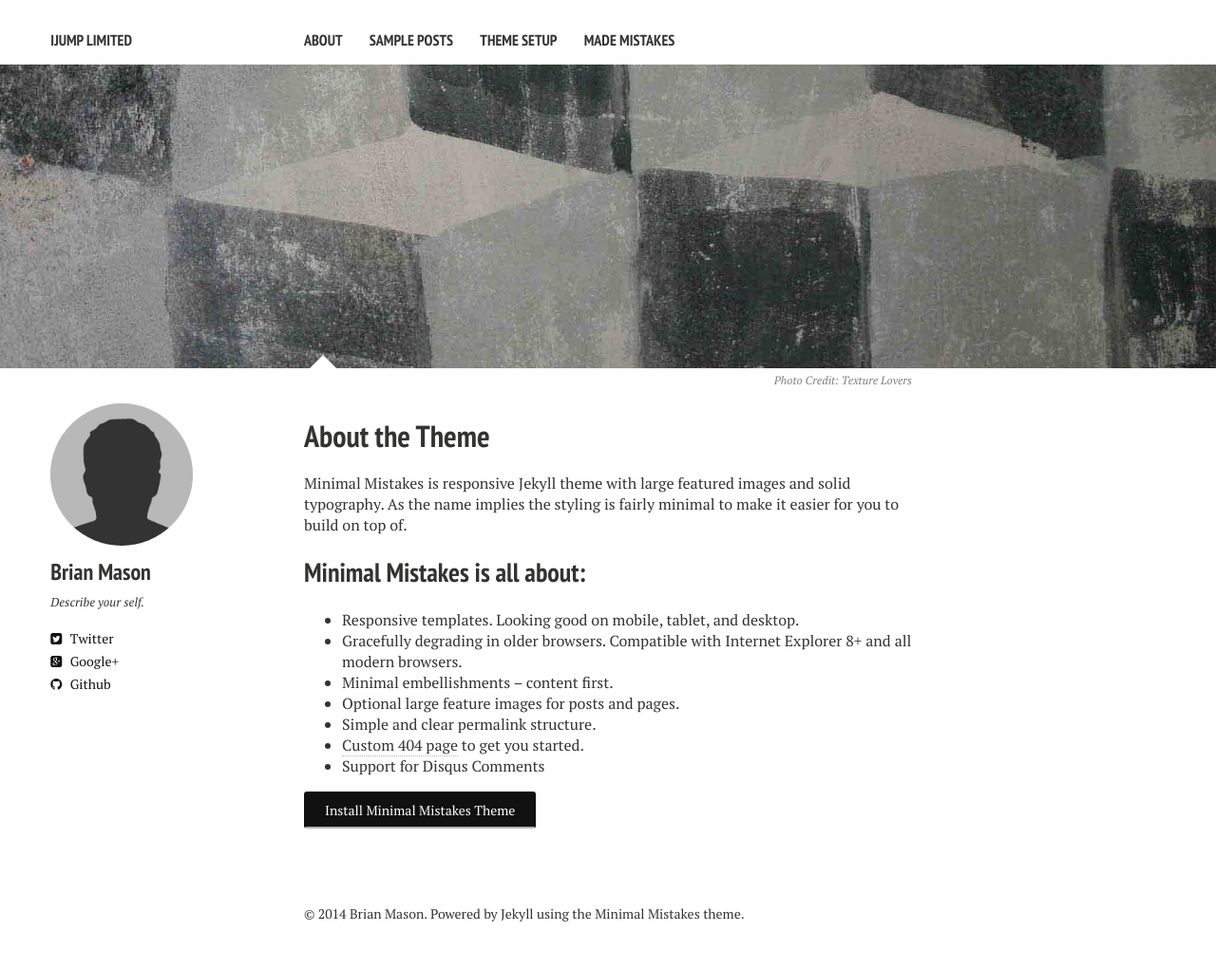
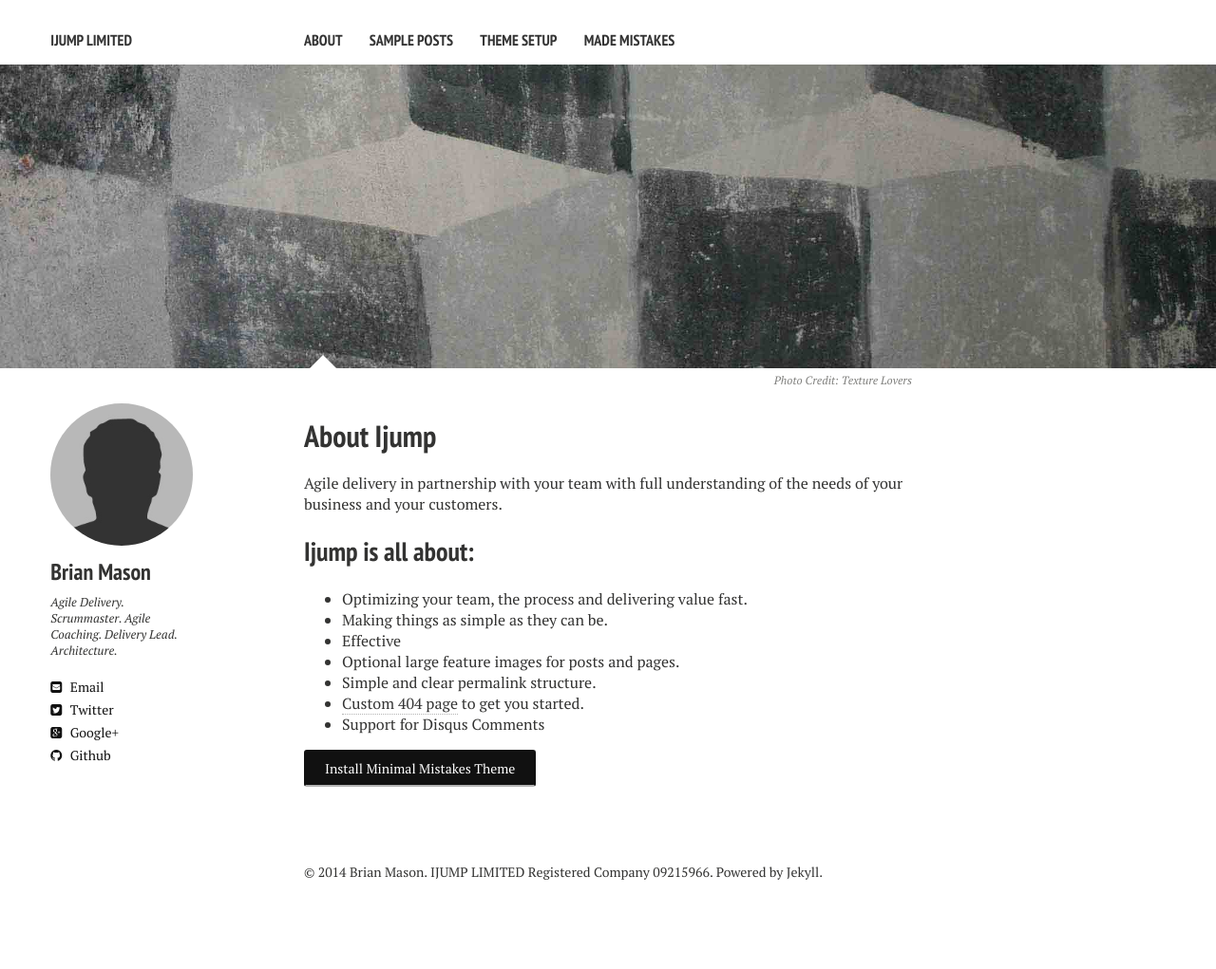
Before and after one commit to ijumper/ijumper.github.io, a Jekyll site: the page built from about/index.md, in a window 1280 px wide. Shown: the whole page at 95% size. Built offline with Jekyll 4.4.1, drawn with Linux system fonts in a browser that asks for light colours; nearby versions of some CDN libraries; after the commit the page ends 977 px from its top, so only the background shows below that.

Commit message:
second commit:

```diff
--- a/_config.yml
+++ b/_config.yml
@@ -28,8 +28,8 @@ kramdown:
 owner:
   name: Brian Mason
   avatar: bio-photo.jpg
-  bio: "Describe your self."
-  email:
+  bio: "Agile Delivery. Scrummaster. Agile Coaching. Delivery Lead. Architecture."
+  email: ask@ijump.co.uk
   disqus-shortname:
   twitter: bjemper
   facebook: #username
--- a/_includes/_footer.html
+++ b/_includes/_footer.html
@@ -12,4 +12,4 @@
 </div><!-- /.google-ads -->
 {% endif %}
 
-<span>&copy; {{ site.time | date: '%Y' }} {{ site.owner.name }}. Powered by <a href="http://jekyllrb.com">Jekyll</a> using the <a href="http://mademistakes.com/minimal-mistakes/">Minimal Mistakes</a> theme.</span>
+<span>&copy; {{ site.time | date: '%Y' }} {{ site.owner.name }}. IJUMP LIMITED Registered Company 09215966. Powered by <a href="http://jekyllrb.com">Jekyll</a>.</span>
--- a/about/index.md
+++ b/about/index.md
@@ -1,6 +1,6 @@
 ---
 layout: page
-title: About the Theme
+title: About Ijump
 tags: [about, Jekyll, theme, responsive]
 modified: 2014-08-08T20:53:07.573882-04:00
 comments: true
@@ -10,13 +10,13 @@ image:
   creditlink: http://texturelovers.com
 ---
 
-Minimal Mistakes is responsive Jekyll theme with large featured images and solid typography. As the name implies the styling is fairly minimal to make it easier for you to build on top of.
+Agile delivery in partnership with your team with full understanding of the needs of your business and your customers.
 
-## Minimal Mistakes is all about:
+## Ijump is all about:
 
-* Responsive templates. Looking good on mobile, tablet, and desktop.
-* Gracefully degrading in older browsers. Compatible with Internet Explorer 8+ and all modern browsers.
-* Minimal embellishments -- content first.
+* Optimizing your team, the process and delivering value fast.
+* Making things as simple as they can be.
+* Effective
 * Optional large feature images for posts and pages.
 * Simple and clear permalink structure.
 * [Custom 404 page](http://mmistakes.github.io/minimal-mistakes/404.html) to get you started.
```
